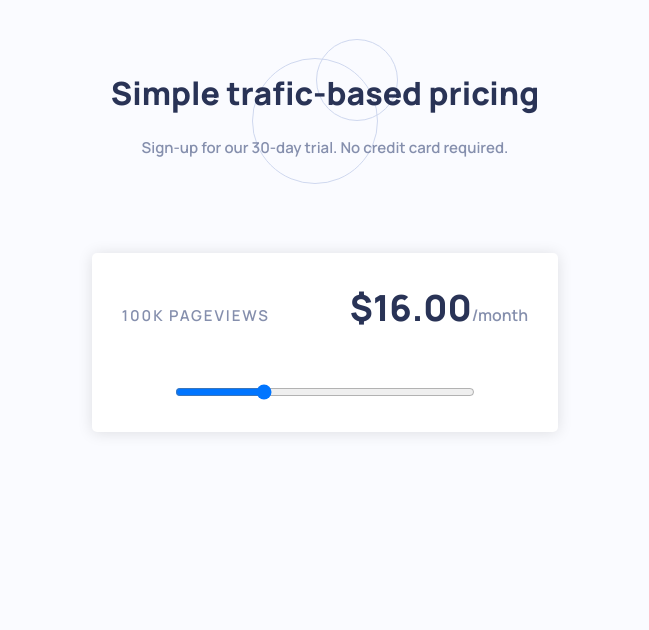
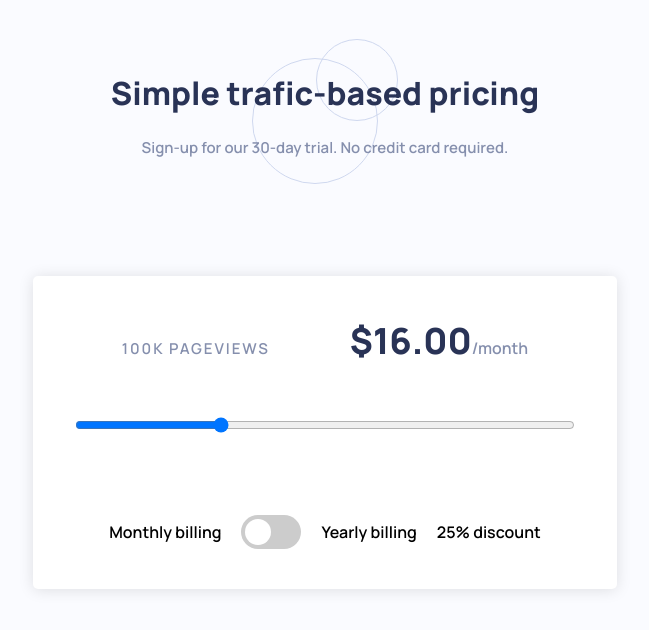
Before and after one commit to Vernacci/interactive-pricing-component, a Vue app: page / in a window 1280 px wide. Shown: the top 630 px of the page, without its empty margins (315-964 px from the left). Built offline with nearby package versions, Linux system fonts and the light colour scheme.

Commit message:
Added Toggle component

```diff
--- a/src/components/Slider.vue
+++ b/src/components/Slider.vue
@@ -1,4 +1,6 @@
 <script setup>
+import Toggle from './Toggle.vue';
+
 import { ref, watch } from 'vue';
 
 const price = ref(16);
@@ -20,11 +22,12 @@ watch(price, (newPrice) => {
 <template>
   <main class="container">
     <div class="content">
-      <span class="views">{{ views }} PAGEVIEWS</span>
-      <span class="pricing-container">
+      <div class="pricing">
+        <span class="views">{{ views }} PAGEVIEWS</span>
         <span class="price">${{ price }}.00</span>
         <span class="month">/month</span>
-      </span>
+      </div>
+
       <div class="slider-container">
         <input
           v-model="price"
@@ -36,6 +39,7 @@ watch(price, (newPrice) => {
           step="4"
         />
       </div>
+      <Toggle />
     </div>
   </main>
 </template>
@@ -46,12 +50,13 @@ watch(price, (newPrice) => {
   justify-content: center;
   align-items: center;
   height: 200px;
+  margin-top: 90px;
 }
 
 .content {
   background-color: white;
   box-shadow: 0 1px 15px rgba(0, 0, 0, 0.116);
-  padding: 30px;
+  padding: 40px;
   border-radius: 5px;
   margin-top: 100px;
   min-width: 400px;
@@ -64,7 +69,7 @@ watch(price, (newPrice) => {
 }
 
 .slider {
-  width: 300px;
+  width: 500px;
 }
 
 .views {
@@ -83,4 +88,8 @@ watch(price, (newPrice) => {
   color: var(--dark-blue);
   font-weight: 800;
 }
+
+.pricing {
+  text-align: center;
+}
 </style>
--- /dev/null
+++ b/src/components/Toggle.vue
@@ -0,0 +1,97 @@
+<script setup>
+import { ref } from 'vue';
+
+const addDiscount = ref(false);
+
+const handleClick = () => {
+  addDiscount.value = !addDiscount.value;
+  console.log(addDiscount.value);
+};
+</script>
+
+<template>
+  <div class="toggle-container">
+    <span class="billing">Monthly billing</span>
+    <div class="toggle-btn">
+      <label class="switch">
+        <input type="checkbox" @click="handleClick" />
+        <span class="slider round"></span>
+      </label>
+    </div>
+    <span class="billing">Yearly billing</span>
+    <span class="discount">25% discount</span>
+  </div>
+</template>
+
+<style scoped>
+.toggle-container {
+  margin-top: 80px;
+  display: flex;
+  justify-content: center;
+  align-items: center;
+  gap: 20px;
+}
+
+.switch {
+  position: relative;
+  display: inline-block;
+  width: 60px;
+  height: 34px;
+}
+
+/* Hide default HTML checkbox */
+.switch input {
+  opacity: 0;
+  width: 0;
+  height: 0;
+}
+
+/* The slider */
+.slider {
+  position: absolute;
+  cursor: pointer;
+  top: 0;
+  left: 0;
+  right: 0;
+  bottom: 0;
+  background-color: #ccc;
+  -webkit-transition: 0.4s;
+  transition: 0.4s;
+  width: 60px;
+}
+
+.slider:before {
+  position: absolute;
+  content: '';
+  height: 26px;
+  width: 26px;
+  left: 4px;
+  bottom: 4px;
+  background-color: white;
+  -webkit-transition: 0.4s;
+  transition: 0.4s;
+}
+
+input:checked + .slider {
+  background-color: #2196f3;
+}
+
+input:focus + .slider {
+  box-shadow: 0 0 1px #2196f3;
+}
+
+input:checked + .slider:before {
+  -webkit-transform: translateX(26px);
+  -ms-transform: translateX(26px);
+  transform: translateX(26px);
+}
+
+/* Rounded sliders */
+.slider.round {
+  border-radius: 34px;
+}
+
+.slider.round:before {
+  border-radius: 50%;
+}
+</style>
```
